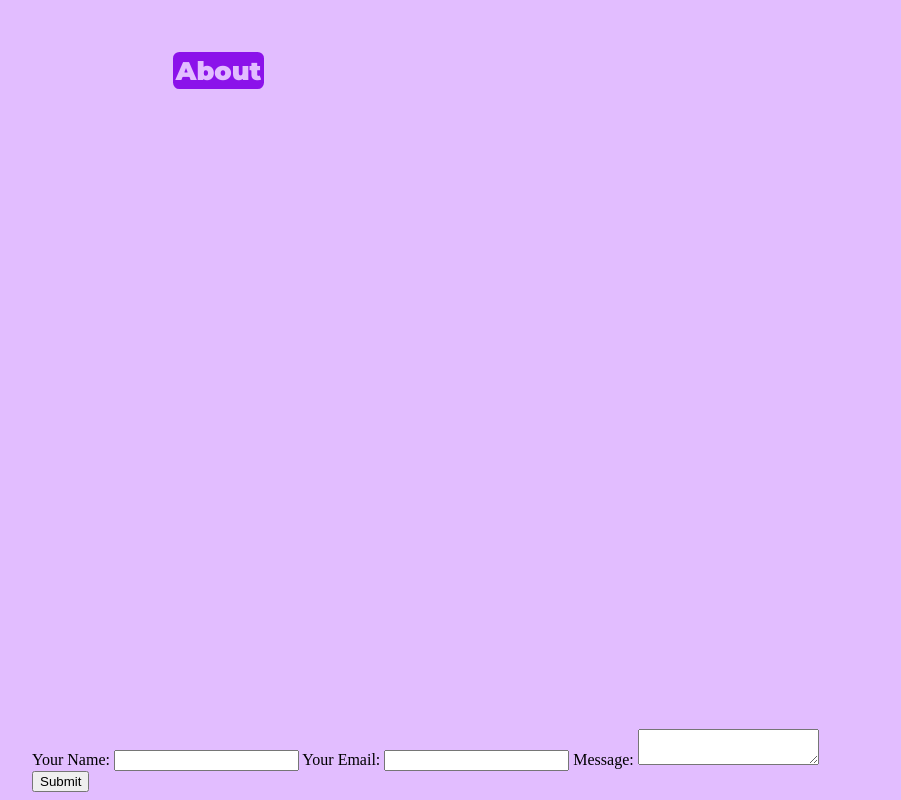
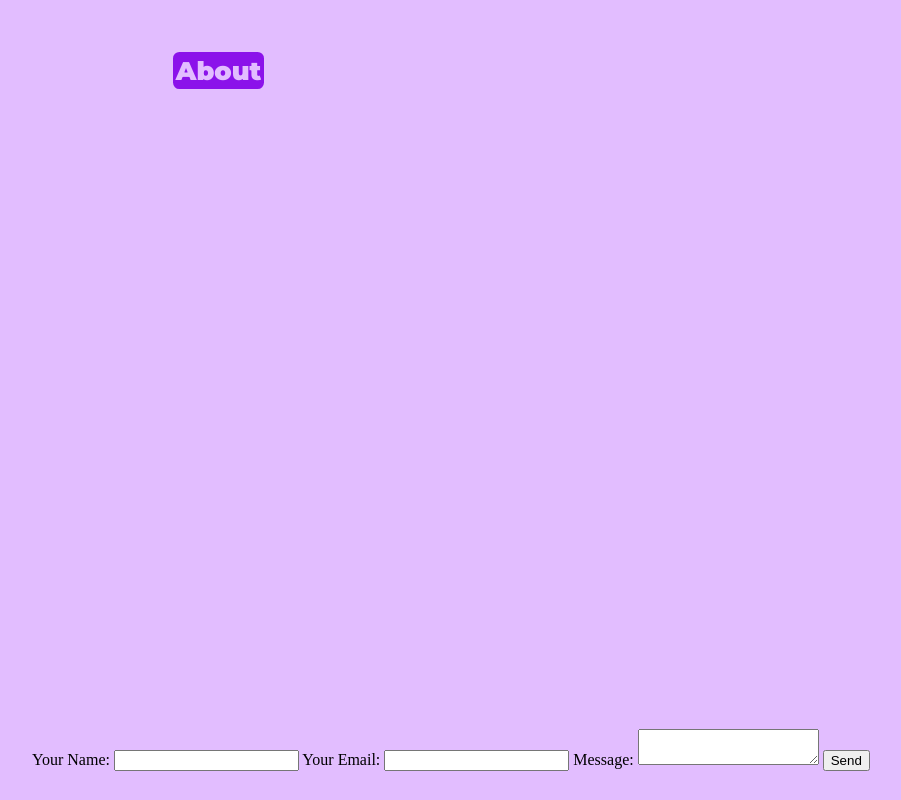
Before and after one commit to Duszachmura/sulis.cf, a plain HTML site: page index.html in a window 1280 px wide. Shown: the part 351-1151 px from the top of the page, without its empty margins (232-1133 px from the left). After the commit the page ends 1130 px from the top, so only its background shows below. Drawn offline with Linux system fonts and the light colour scheme.

Commit message:
remove reCAPTCHA

```diff
--- a/index.html
+++ b/index.html
@@ -10,12 +10,6 @@
         <link href="https://fonts.googleapis.com/css2?family=Montserrat:wght@400;900&display=swap" rel="stylesheet">
         <meta name="viewport" content="width=device-width, initial-scale=1.0">
         <link rel="icon" type="image/x-icon" href="favicon.png">
-        <script src="https://www.google.com/recaptcha/api.js"></script>
-        <script>
-            function onSubmit(token) {
-              document.getElementById("contact_form").submit();
-            }
-          </script>
     </head>
     <body>
         <div class="box">
@@ -39,15 +33,11 @@
                 <a href="#about">About</a>
             </div>
             <div id="about">
-                <form name="contact" method="post" data-netlify="true" data-netlify-recaptcha="true" id="contact_form">
+                <form name="contact" method="post" data-netlify="true">
                     <label>Your Name: </label><input type="text" name="name">
                     <label>Your Email: </label><input type="email" name="email">
                     <label>Message: </label><textarea name="message"></textarea>
-                    <div data-netlify-recaptcha="true"></div>
-                    <button class="g-recaptcha"
-        data-sitekey="reCAPTCHA_site_key"
-        data-callback='onSubmit'
-        data-action='submit'>Submit</button>
+                    <button type="submit">Send</button>
                 </form>
 
 
```
